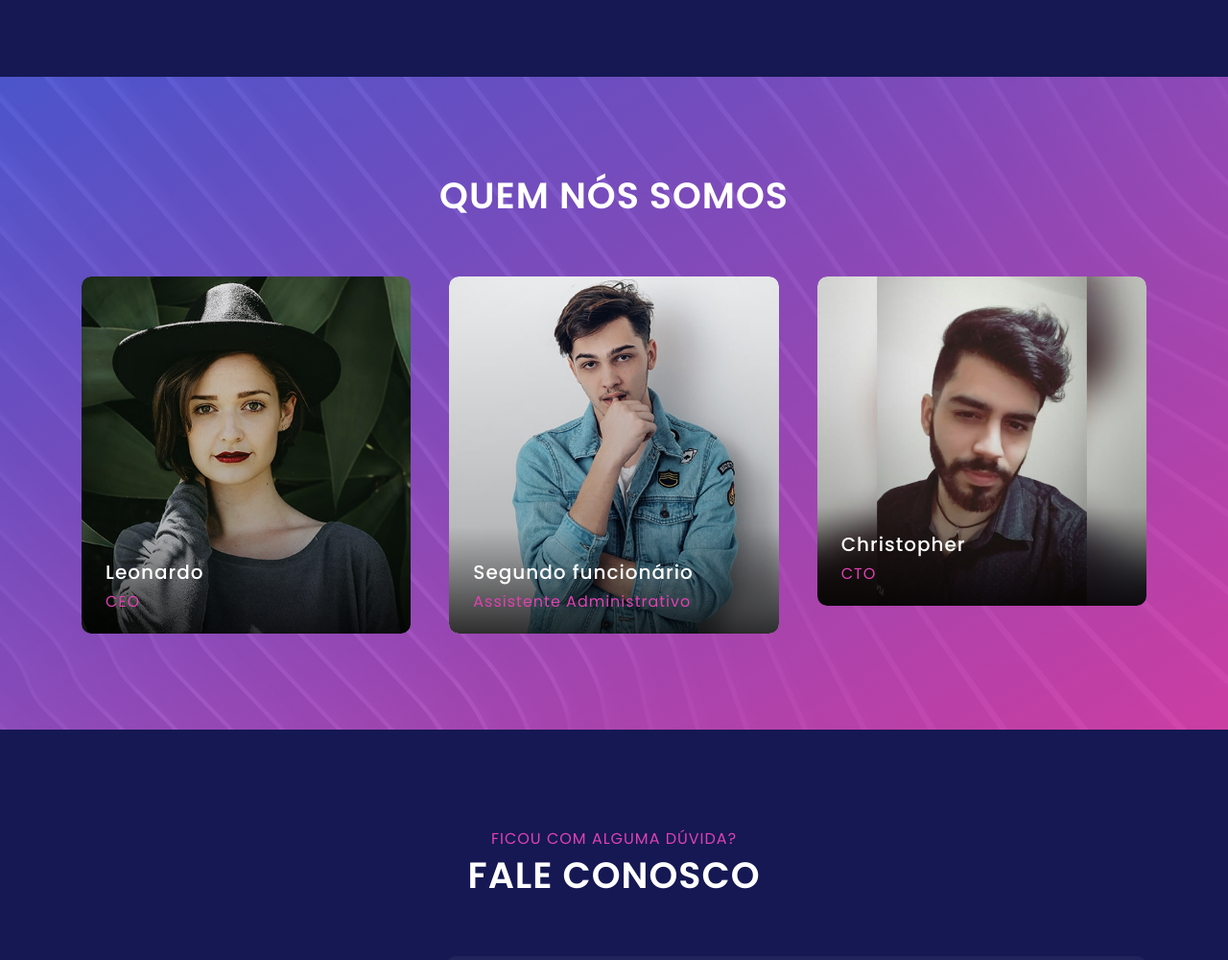
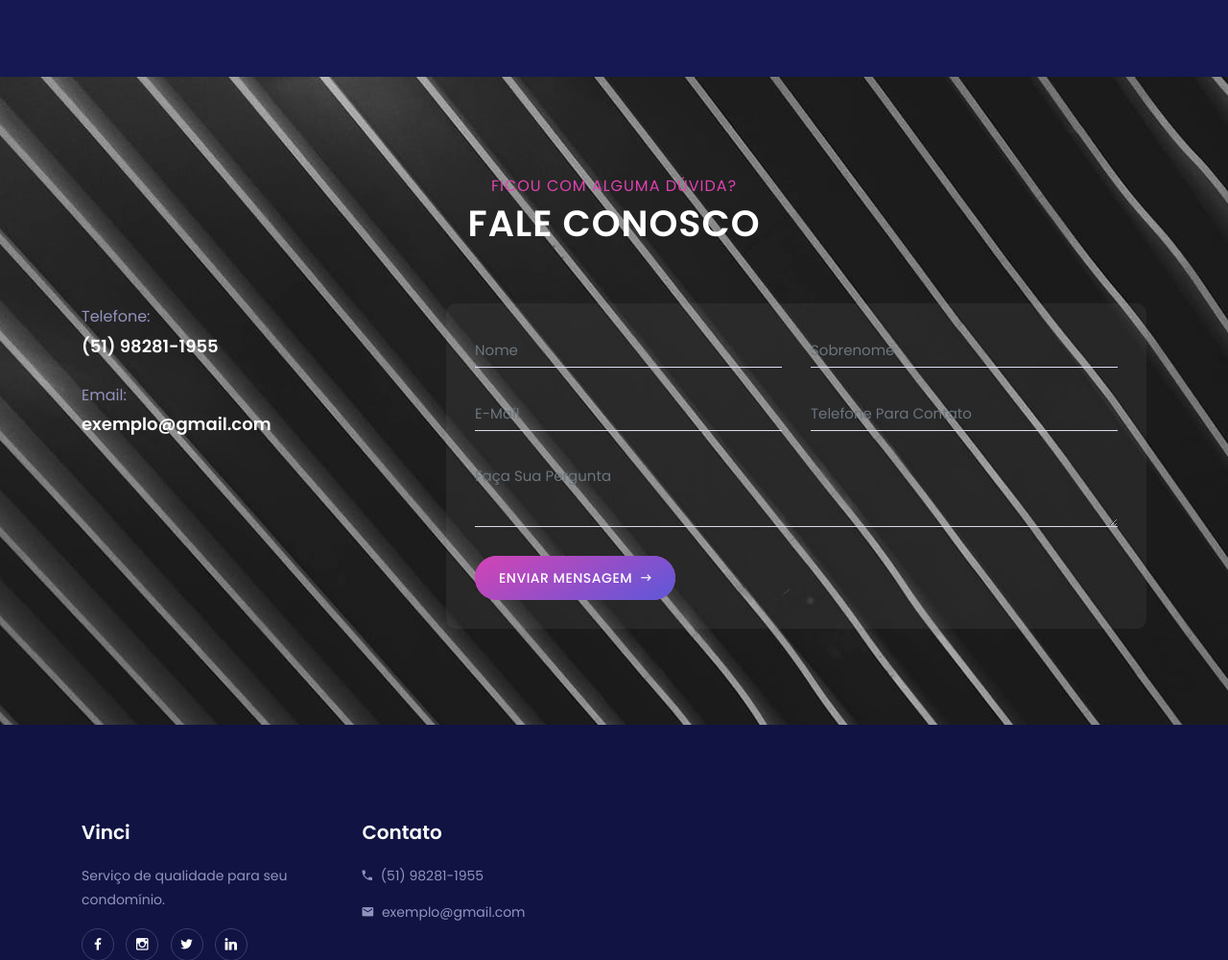
Before and after one commit to christophermichel/vinci-site, a website: page index.html in a window 1280 px wide. Shown: the part 1800-2800 px from the top of the page at 96% size. Drawn offline with Linux system fonts and the light colour scheme.

Commit message:
Ajustar informações fale conosco

```diff
--- a/index.html
+++ b/index.html
@@ -8,7 +8,7 @@
     <meta name="viewport" content="width=device-width, initial-scale=1, shrink-to-fit=no">
 
     <!-- Title -->
-    <title>Confer - Conference Event HTML Template</title>
+    <title>Vinci Engenharia</title>
 
     <!-- Favicon -->
     <link rel="icon" href="./img/core-img/favicon.png">
@@ -33,7 +33,7 @@
                 <nav class="classy-navbar justify-content-between" id="conferNav">
 
                     <!-- Logo -->
-                    <a class="name"><h2>VINCI</h2></a>
+                    <a class="name"><h2></h2></a>
                     <!-- Navbar Toggler -->
                     <div class="classy-navbar-toggler">
                         <span class="navbarToggler"><span></span><span></span><span></span></span>
@@ -54,7 +54,7 @@
                             </ul>
 
                             <!-- Get Tickets Button -->
-                            <a href="#" class="btn confer-btn mt-3 mt-lg-0 ml-3 ml-lg-5">Fale Conosco <i class="zmdi zmdi-long-arrow-right"></i></a>
+                            <a href="#fale-conosco" class="btn confer-btn mt-3 mt-lg-0 ml-3 ml-lg-5">Fale Conosco <i class="zmdi zmdi-long-arrow-right"></i></a>
                         </div>
                         <!-- Nav End -->
                     </div>
@@ -128,90 +128,8 @@
     <!-- About Us And Countdown Area End -->
 
     <!-- Our Speakings Area Start -->
-    <section class="our-speaker-area bg-img bg-gradient-overlay section-padding-100-60" style="background-image: url(img/bg-img/3.jpg);">
-        <div class="container">
-            <div class="row">
-                <!-- Heading -->
-                <div class="col-12">
-                    <div class="section-heading text-center wow fadeInUp" data-wow-delay="300ms">
-                        <h4>Quem nós somos</h4>
-                    </div>
-                </div>
-            </div>
-
-            <div class="row">
-                <!-- Single Speaker Area -->
-                <div class="col-12 col-md-6 col-lg-4">
-                    <div class="single-speaker-area bg-gradient-overlay-2 wow fadeInUp" data-wow-delay="300ms">
-                        <!-- Thumb -->
-                        <div class="speaker-single-thumb">
-                            <img src="img/bg-img/4.jpg" alt="">
-                        </div>
-                        <!-- Social Info -->
-                        <div class="social-info">
-                            <a href="#"><i class="zmdi zmdi-facebook"></i></a>
-                            <a href="#"><i class="zmdi zmdi-instagram"></i></a>
-                            <a href="#"><i class="zmdi zmdi-twitter"></i></a>
-                            <a href="#"><i class="zmdi zmdi-linkedin"></i></a>
-                        </div>
-                        <!-- Info -->
-                        <div class="speaker-info">
-                            <h5>Leonardo</h5>
-                            <p>CEO</p>
-                        </div>
-                    </div>
-                </div>
-
-                <!-- Single Speaker Area -->
-                <div class="col-12 col-md-6 col-lg-4">
-                    <div class="single-speaker-area bg-gradient-overlay-2 wow fadeInUp" data-wow-delay="300ms">
-                        <!-- Thumb -->
-                        <div class="speaker-single-thumb">
-                            <img src="img/bg-img/5.jpg" alt="">
-                        </div>
-                        <!-- Social Info -->
-                        <div class="social-info">
-                            <a href="#"><i class="zmdi zmdi-facebook"></i></a>
-                            <a href="#"><i class="zmdi zmdi-instagram"></i></a>
-                            <a href="#"><i class="zmdi zmdi-twitter"></i></a>
-                            <a href="#"><i class="zmdi zmdi-linkedin"></i></a>
-                        </div>
-                        <!-- Info -->
-                        <div class="speaker-info">
-                            <h5>Segundo funcionário</h5>
-                            <p>Assistente Administrativo</p>
-                        </div>
-                    </div>
-                </div>
-
-                <!-- Single Speaker Area -->
-                <div class="col-12 col-md-6 col-lg-4">
-                    <div class="single-speaker-area bg-gradient-overlay-2 wow fadeInUp" data-wow-delay="300ms">
-                        <!-- Thumb -->
-                        <div class="speaker-single-thumb">
-                            <img src="img/vinci/chris.jpg" alt="">
-                        </div>
-                        <!-- Social Info -->
-                        <div class="social-info">
-                            <a href="#"><i class="zmdi zmdi-facebook"></i></a>
-                            <a href="#"><i class="zmdi zmdi-instagram"></i></a>
-                            <a href="#"><i class="zmdi zmdi-twitter"></i></a>
-                            <a href="#"><i class="zmdi zmdi-linkedin"></i></a>
-                        </div>
-                        <!-- Info -->
-                        <div class="speaker-info">
-                            <h5>Christopher</h5>
-                            <p>CTO</p>
-                        </div>
-                    </div>
-                </div>
-            </div>
-        </div>
-    </section>
-    <!-- Our Speakings Area End -->
-
     <!-- Contact Area Start -->
-    <section class="contact-our-area section-padding-100-0">
+    <section id="fale-conosco" class="contact-our-area section-padding-100-0" style="background-image: url(img/bg-img/3.jpg);">
         <div class="container">
             <div class="row">
                 <!-- Heading -->
@@ -227,14 +145,10 @@
                 <div class="col-12 col-sm-3">
                     <div class="contact-information mb-100">
                         <!-- Single Contact Info -->
-                        <div class="single-contact-info wow fadeInUp" data-wow-delay="300ms">
-                            <p>Endereço:</p>
-                            <h6>Rua XXXX</h6>
-                        </div>
                         <!-- Single Contact Info -->
                         <div class="single-contact-info wow fadeInUp" data-wow-delay="300ms">
                             <p>Telefone:</p>
-                            <h6>(51) XXXXXXX</h6>
+                            <h6>(51) 98281-1955</h6>
                         </div>
                         <!-- Single Contact Info -->
                         <div class="single-contact-info wow fadeInUp" data-wow-delay="300ms">
@@ -328,18 +242,9 @@
 
                             <!-- Contact Area -->
                             <div class="footer-contact-info">
-                                <p><i class="zmdi zmdi-map"></i> Rua XXXXXXXX</p>
-                                <p><i class="zmdi zmdi-phone"></i> (51) XXXXXXXXXX</p>
+                                <p><i class="zmdi zmdi-phone"></i> (51) 98281-1955</p>
                                 <p><i class="zmdi zmdi-email"></i> exemplo@gmail.com</p>
                             </div>
-                        </div>
-                    </div>
-
-                    <!-- Single Footer Widget Area -->
-                    <div class="col-12 col-sm-6 col-lg-3">
-                        <div class="single-footer-widget mb-60 wow fadeInUp" data-wow-delay="300ms">
-                            <!-- Widget Title -->
-                            <h5 class="widget-title">Gallery</h5>
                         </div>
                     </div>
                 </div>
--- a/speakers.html
+++ b/speakers.html
@@ -55,7 +55,7 @@
                             </ul>
 
                             <!-- Get Tickets Button -->
-                            <a href="#" class="btn confer-btn mt-3 mt-lg-0 ml-3 ml-lg-5">Fale Conosco <i class="zmdi zmdi-long-arrow-right"></i></a>
+                            <a href="./index.html#fale-conosco" class="btn confer-btn mt-3 mt-lg-0 ml-3 ml-lg-5">Fale Conosco <i class="zmdi zmdi-long-arrow-right"></i></a>
                         </div>
                         <!-- Nav End -->
                     </div>
@@ -118,35 +118,9 @@
 
                             <!-- Contact Area -->
                             <div class="footer-contact-info">
-                                <p><i class="zmdi zmdi-map"></i> Rua XXXXXXXX</p>
-                                <p><i class="zmdi zmdi-phone"></i> (51) XXXXXXXXXX</p>
+                                <p><i class="zmdi zmdi-phone"></i> (51) 98281-1955</p>
                                 <p><i class="zmdi zmdi-email"></i> exemplo@gmail.com</p>
                             </div>
-                        </div>
-                    </div>
-                </div>
-            </div>
-        </div>
-
-        <!-- Copywrite Area -->
-        <div class="container">
-            <div class="copywrite-content">
-                <div class="row">
-                    <!-- Copywrite Text -->
-                    <div class="col-12 col-md-6">
-                        <div class="copywrite-text">
-                            <p><!-- Link back to Colorlib can't be removed. Template is licensed under CC BY 3.0. -->
-Copyright &copy;<script>document.write(new Date().getFullYear());</script> All rights reserved | This template is made with <i class="fa fa-heart-o" aria-hidden="true"></i> by <a href="https://colorlib.com" target="_blank">Colorlib</a>
-<!-- Link back to Colorlib can't be removed. Template is licensed under CC BY 3.0. --></p>
-                        </div>
-                    </div>
-                    <!-- Footer Menu -->
-                    <div class="col-12 col-md-6">
-                        <div class="footer-menu">
-                            <ul class="nav">
-                                <li><a href="#"><i class="zmdi zmdi-circle"></i> Terms of Service</a></li>
-                                <li><a href="#"><i class="zmdi zmdi-circle"></i> Privacy Policy</a></li>
-                            </ul>
                         </div>
                     </div>
                 </div>
```
